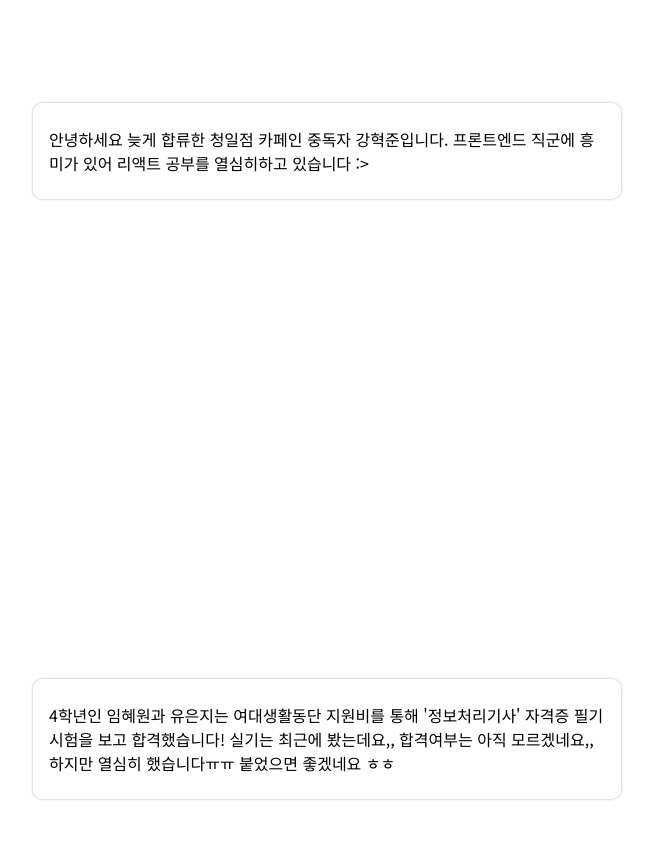
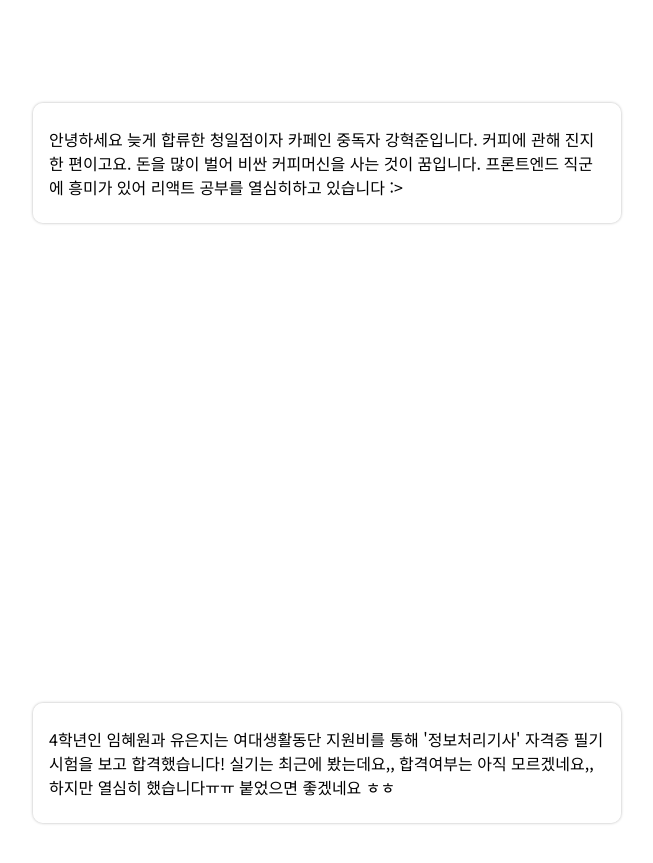
Before and after one commit to JejuWisetProject/IntroduceWebPage, a plain HTML site: page index.html in a window 1280 px wide. Shown: the part 3340-4203 px from the top of the page, without its empty margins (313-966 px from the left). Drawn offline with Linux system fonts and the light colour scheme.

Commit message:
혁준comment modify

```diff
--- a/index.html
+++ b/index.html
@@ -83,8 +83,10 @@
         </div>
         <div class="step">
           <p>
-            안녕하세요 늦게 합류한 청일점 카페인 중독자 강혁준입니다. 프론트엔드
-            직군에 흥미가 있어 리액트 공부를 열심히하고 있습니다 :>
+            안녕하세요 늦게 합류한 청일점이자 카페인 중독자 강혁준입니다. 커피에
+            관해 진지한 편이고요. 돈을 많이 벌어 비싼 커피머신을 사는 것이
+            꿈입니다. 프론트엔드 직군에 흥미가 있어 리액트 공부를 열심히하고
+            있습니다 :>
           </p>
         </div>
         <div class="step">
```
